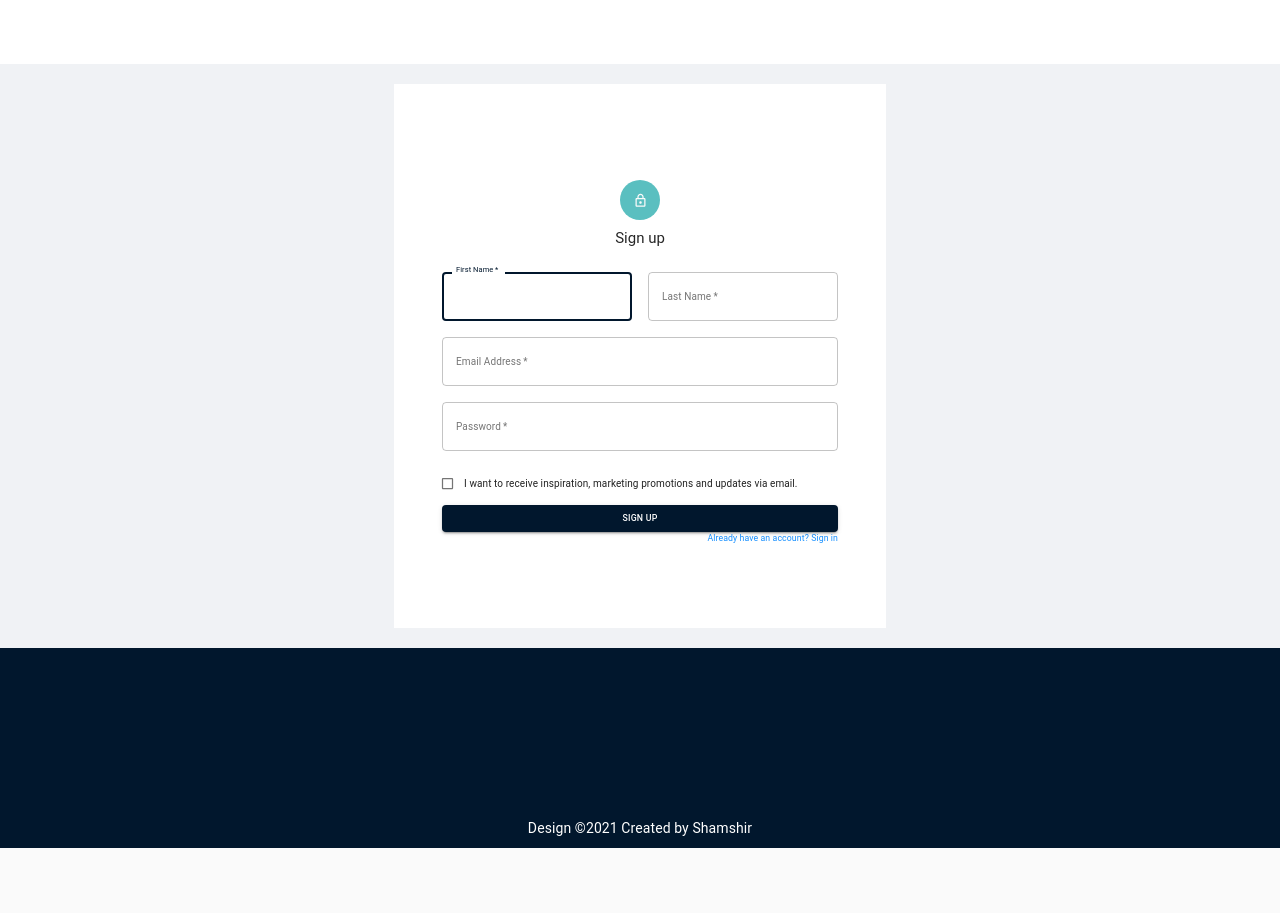
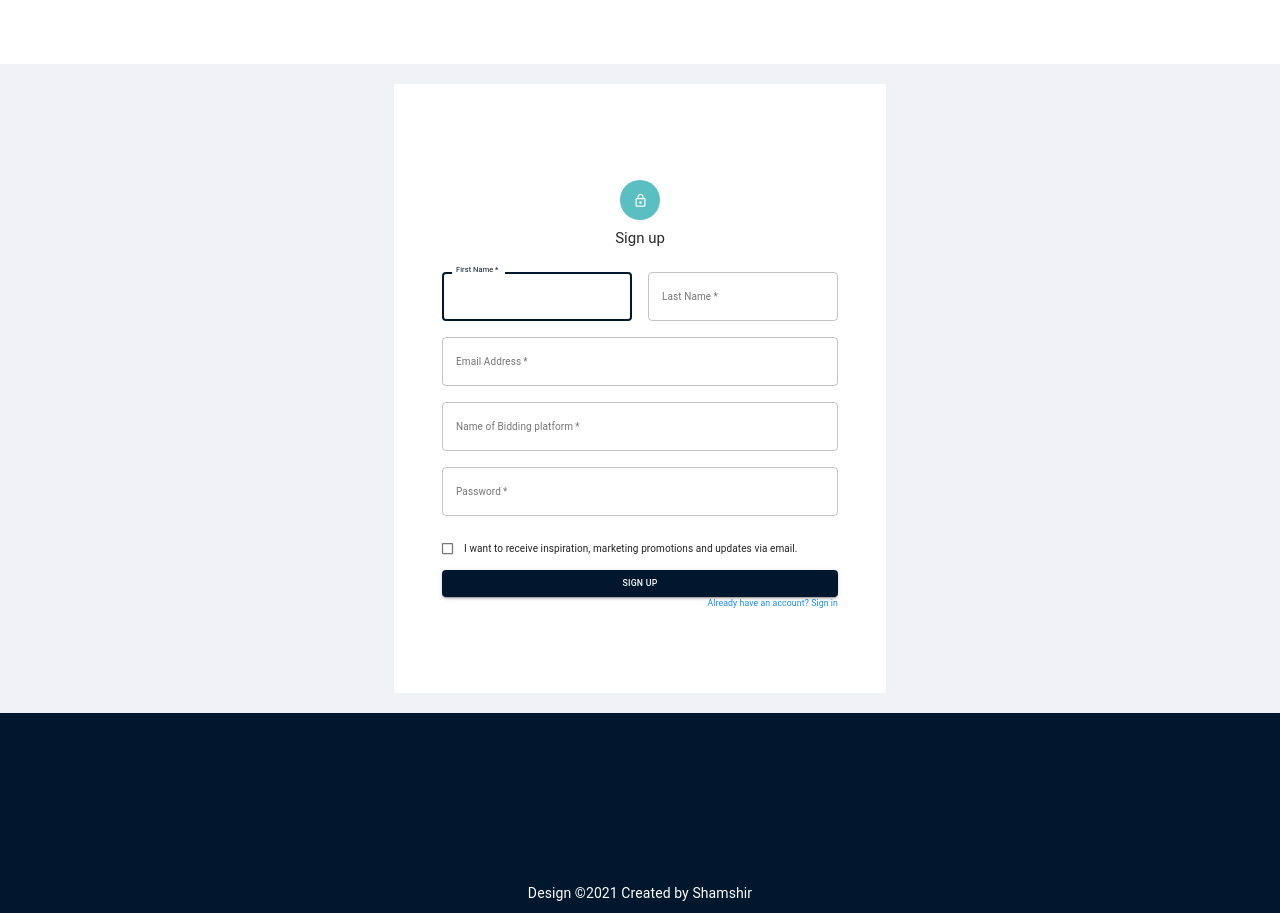
Before and after one commit to shamshiranees/NR-digital-auction-frontend, a React (Create React App) app: page /signup in a window 1280 px wide. Before the commit the page ends 848 px from the top, so only its background shows below. Built offline with nearby package versions, Linux system fonts and the light colour scheme; what aws-amplify, smooth-scroll would draw is missing.

Commit message:
name of bidding platform added in sign up

```diff
--- a/src/App/Redux/Reducers/AuthReducer.js
+++ b/src/App/Redux/Reducers/AuthReducer.js
@@ -18,6 +18,7 @@ const INITIAL_STATE = {
     lastName: "",
     type: "",
     code: "",
+    namebiddingplatform: "",
   },
   userData: {},
 };
--- a/src/App/Screens/Authentication/SignUp.jsx
+++ b/src/App/Screens/Authentication/SignUp.jsx
@@ -59,15 +59,9 @@ const SignUp = ({match}) => {
       phone_number,
       firstName,
       lastName,
-      type = "user",
+      type,
+      namebiddingplatform,
     } = signUpVal;
-  const  userData = {
-      email: email,
-      password: password,
-      first_name: firstName,
-      last_name: lastName,
-      phone_number: phone_number
-    };
     try {
       const { user } = await Auth.signUp({
         username: email,
@@ -83,6 +77,7 @@ const SignUp = ({match}) => {
       console.log("error signing up:", error);
     }
   }
+
   async function ConfirmSignUp() {
     const { email, code } = signUpVal;
     const {
@@ -91,14 +86,18 @@ const SignUp = ({match}) => {
       phone_number,
       firstName,
       lastName,
-      type = "user",
+      type,
+      namebiddingplatform,
     } = signUpVal;
+
   const  userData = {
       email: email,
       password: password,
       first_name: firstName,
       last_name: lastName,
-      phone_number: phone_number
+      phone_number: phone_number,
+      type: "user",
+      namebiddingplatform: namebiddingplatform
     };
     try {
       await Auth.confirmSignUp(email, code);
@@ -161,10 +160,22 @@ const SignUp = ({match}) => {
                 id="email"
                 onChange={(val) => onValueChange("email", val)}
                 value={signUpVal.email}
-                //value={signUpVal.username}
                 label="Email Address"
                 name="email"
                 autoComplete="email"
+              />
+            </Grid>
+            <Grid item xs={12}>
+              <TextField
+                variant="outlined"
+                required
+                fullWidth
+                id="namebiddingplatform"
+                onChange={(val) => onValueChange("namebiddingplatform", val)}
+                value={signUpVal.namebiddingplatform}
+                label="Name of Bidding platform"
+                name="namebiddingplatform"
+                autoComplete="namebiddingplatform"
               />
             </Grid>
             <Grid item xs={12}>
```
